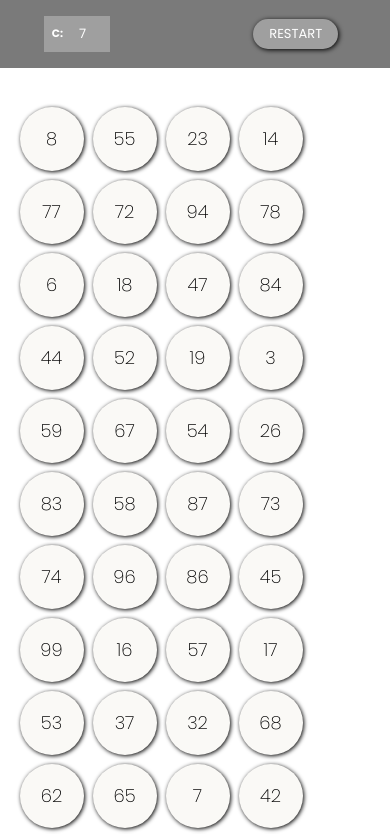
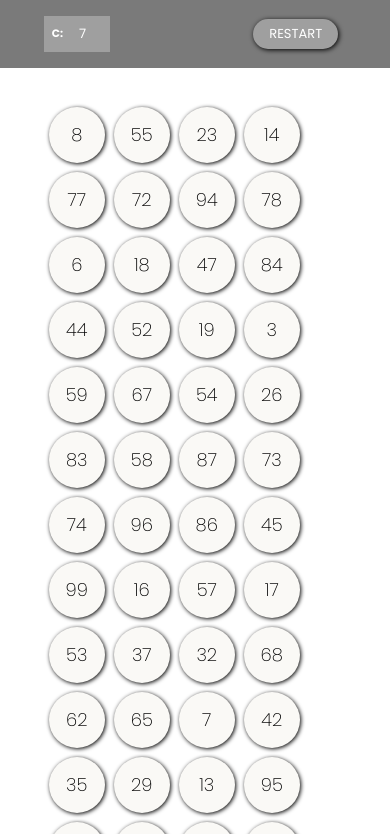
Before and after one commit to peacebrowne/guessGame, a plain HTML site: page index.html in a window 390 px wide. Both pictures are taken after a click on the element "START". Shown: the top 834 px of the page. Drawn offline with Linux system fonts and the light colour scheme.

Commit message:
Restructure code base

```diff
--- a/style.css
+++ b/style.css
@@ -191,9 +191,8 @@ h1 {
   }
 
   section {
-    width: 90%;
-    grid-template-columns: repeat(auto-fit, minmax(4rem, 4rem));
-    grid-auto-rows: minmax(4rem, 4rem);
+    grid-template-columns: repeat(auto-fit, minmax(3.5rem, 3.5rem));
+    grid-auto-rows: minmax(3.5rem, 3.5rem);
   }
 
   summary {
```
